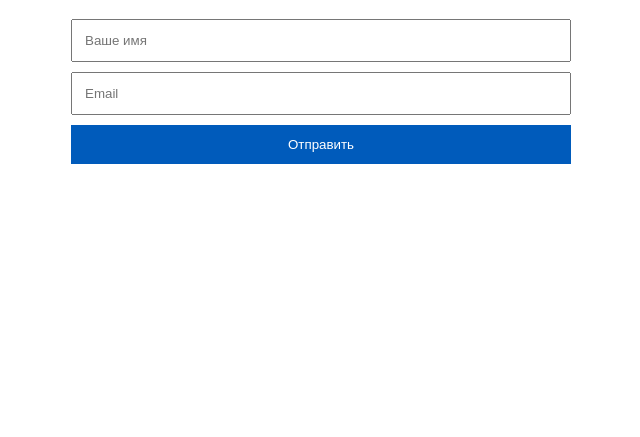
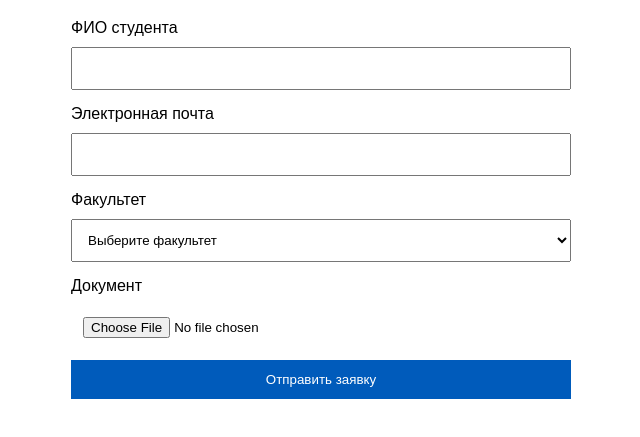
Before and after one commit to ilya2906/university-project, a plain HTML site: page index.html in a window 1280 px wide. Shown: the part 131-568 px from the top of the page, without its empty margins (319-959 px from the left). Drawn offline with Linux system fonts and the light colour scheme.

Commit message:
Added student application form

```diff
--- a/index.html
+++ b/index.html
@@ -10,11 +10,25 @@
     <h1>Подача заявки</h1>
 
     <form id="studentForm">
-      <input type="text" id="name" placeholder="Ваше имя" required />
-      <input type="email" placeholder="Email" required />
-      <button type="submit">Отправить</button>
+      <label for="name">ФИО студента</label>
+      <input type="text" id="name" required />
+
+      <label for="email">Электронная почта</label>
+      <input type="email" id="email" required />
+
+      <label for="faculty">Факультет</label>
+      <select id="faculty" required>
+        <option value="">Выберите факультет</option>
+        <option value="computer-science">Компьютерные науки</option>
+        <option value="economics">Экономический</option>
+        <option value="law">Юридический</option>
+      </select>
+
+      <label for="document">Документ</label>
+      <input type="file" id="document" accept=".pdf,.doc,.docx" required />
+
+      <button type="submit">Отправить заявку</button>
     </form>
-
     <script src="script.js"></script>
   </body>
 </html>
--- a/script.js
+++ b/script.js
@@ -5,6 +5,14 @@ form.addEventListener("submit", function(event) {
   event.preventDefault();
 
   const name = document.getElementById("name").value;
+  const email = document.getElementById("email").value;
+  const faculty = document.getElementById("faculty").value;
+  const file = document.getElementById("document").files[0];
 
-  alert("Заявка от " + name + " принята!");
+  console.log("ФИО:", name);
+  console.log("Email:", email);
+  console.log("Факультет:", faculty);
+  console.log("Документ:", file.name);
+
+  alert("Форма успешно проверена!");
 });
--- a/style.css
+++ b/style.css
@@ -20,3 +20,16 @@ button {
   border: none;
   cursor: pointer;
 }
+
+select {
+  display: block;
+  width: 100%;
+  padding: 12px;
+  margin: 10px 0;
+  box-sizing: border-box;
+}
+
+label {
+  display: block;
+  margin-top: 15px;
+}
```
